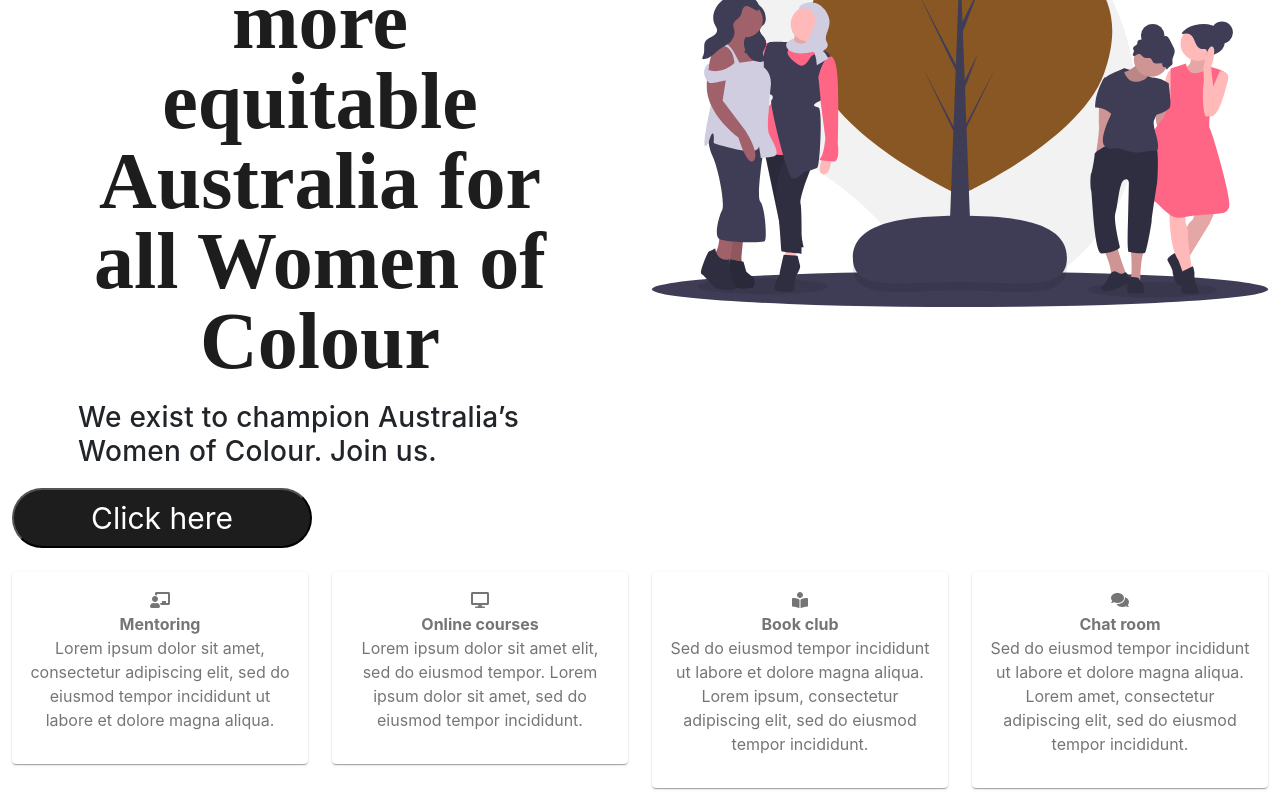
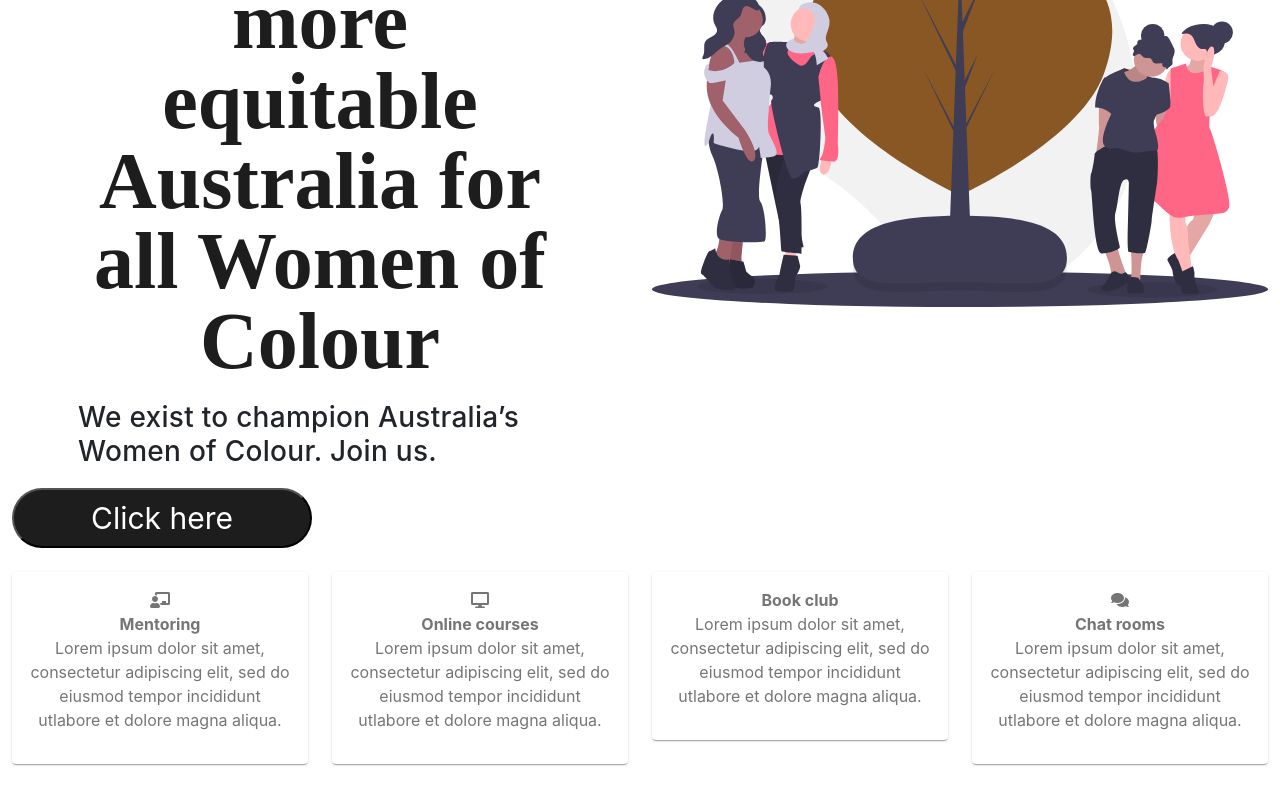
Before and after one commit to kimchirice/woc, a React (Create React App) app in the folder web/: page / in a window 1280 px wide. Shown: the part 221-1021 px from the top of the page. After the commit the page ends 997 px from the top, so only its background shows below. Built offline with nearby package versions, Linux system fonts and the light colour scheme.

Commit message:
refactor landing page cards

```diff
--- /dev/null
+++ b/web/src/components/FortAwesome/FortAwesomeIcons.jsx
@@ -0,0 +1,22 @@
+import React from "react";
+import { library } from "@fortawesome/fontawesome-svg-core";
+import {
+    faBookReader,
+    faChalkboardTeacher,
+    faCheckSquare,
+    faCoffee,
+    faComment,
+    faDesktop,
+    fas,
+} from "@fortawesome/free-solid-svg-icons";
+
+/*
+    handling fort awesome icon imports
+*/
+
+// free-solid-svg-icons
+library.add(fas, faCoffee, faDesktop, faCheckSquare, faCoffee, faChalkboardTeacher, faBookReader, faComment);
+
+const FontAwesomeGlobalIcons = ({ children }) => <>{children}</>;
+
+export default FontAwesomeGlobalIcons;
--- a/web/src/index.js
+++ b/web/src/index.js
@@ -1,12 +1,16 @@
 import React from "react";
 import ReactDOM from "react-dom";
+import reportWebVitals from "./reportWebVitals";
+
 import "./index.css";
 import AppWrapper from "./app/AppWrapper";
-import reportWebVitals from "./reportWebVitals";
+import FortAwesomeIcons from "./components/FortAwesome/FortAwesomeIcons";
 
 ReactDOM.render(
     <React.StrictMode>
-        <AppWrapper />
+        <FortAwesomeIcons>
+            <AppWrapper />
+        </FortAwesomeIcons>
     </React.StrictMode>,
     document.getElementById("root")
 );
--- a/web/src/pages/landing/Landing.jsx
+++ b/web/src/pages/landing/Landing.jsx
@@ -1,41 +1,64 @@
 import React from "react";
+import Paper from "@material-ui/core/Paper";
+import Grid from "@material-ui/core/Grid";
+import { FontAwesomeIcon } from "@fortawesome/react-fontawesome";
+
+import picture from "../../res/img/women.svg";
 import "../../app/App.css";
-import picture from "../../res/img/women.svg";
-import { makeStyles } from '@material-ui/core/styles';
-import Paper from '@material-ui/core/Paper';
-import Grid from '@material-ui/core/Grid';
-import { FontAwesomeIcon } from "../../../node_modules/@fortawesome/react-fontawesome";
-import { library } from '../../../node_modules/@fortawesome/fontawesome-svg-core'
-import { fab } from '../../../node_modules/@fortawesome/free-brands-svg-icons'
-import { faCheckSquare, faCoffee, faChalkboardTeacher, fas, faDesktop, faBookReader,faComments } from '../../../node_modules/@fortawesome/free-solid-svg-icons'
+import styles from "./Landing.style";
 
-library.add(fab, faCheckSquare, faCoffee, fas, faChalkboardTeacher, faDesktop, faBookReader, faComments)
+const cardData = [
+    {
+        icons: ["fas", "chalkboard-teacher"],
+        title: "Mentoring",
+        desc:
+            "Lorem ipsum dolor sit amet, consectetur adipiscing elit, sed do eiusmod tempor incididunt utlabore et dolore magna aliqua.",
+    },
+    {
+        icons: ["fas", "desktop"],
+        title: "Online courses",
+        desc:
+            "Lorem ipsum dolor sit amet, consectetur adipiscing elit, sed do eiusmod tempor incididunt utlabore et dolore magna aliqua.",
+    },
+    {
+        icons: ["fas", "bookreader"],
+        title: "Book club",
+        desc:
+            "Lorem ipsum dolor sit amet, consectetur adipiscing elit, sed do eiusmod tempor incididunt utlabore et dolore magna aliqua.",
+    },
+    {
+        icons: ["fas", "comments"],
+        title: "Chat rooms",
+        desc:
+            "Lorem ipsum dolor sit amet, consectetur adipiscing elit, sed do eiusmod tempor incididunt utlabore et dolore magna aliqua.",
+    },
+];
+
+const Card = ({ item, index }) => {
+    const classes = styles();
+
+    return (
+        <Grid item xs={3} key={index}>
+            <Paper className={classes.paper}>
+                <FontAwesomeIcon icon={item.icons} />
+                <header>
+                    <strong>{item.title}</strong>
+                </header>
+                <p>{item.desc}</p>
+            </Paper>
+        </Grid>
+    );
+};
 
 function Landing() {
-        const useStyles = makeStyles((theme) => ({
-            root: {
-              flexGrow: 1,
+    const classes = styles();
 
-            },
-            paper: {
-              padding: theme.spacing(2),
-              textAlign: 'center',
-              color: theme.palette.text.secondary,
-
-            },
-          }));
-
-          const classes = useStyles();
-
-        return(
+    return (
+        <>
             <Grid container spacing={3}>
                 <Grid item xs={6} md={6}>
-                            <h5 className="caption">
-                                Fairer and more equitable Australia for all Women of Colour
-                            </h5>
-                            <h5 className="description">
-                                We exist to champion Australia’s Women of Colour. Join us.
-                            </h5>
+                    <h5 className="caption">Fairer and more equitable Australia for all Women of Colour</h5>
+                    <h5 className="description">We exist to champion Australia’s Women of Colour. Join us.</h5>
                     <button type="button" className="btn-join" onClick="#">
                         Click here
                     </button>
@@ -43,66 +66,15 @@ function Landing() {
                 <Grid item xs={12} md={6}>
                     <img src={picture} alt="women of colour" className="picture"></img>
                 </Grid>
-
-                        <Grid item xs={3}>
-                            <Paper className={classes.paper}>
-                                <FontAwesomeIcon icon={["fas", "chalkboard-teacher"]}/>
-                                <header>
-                                    <strong>
-                                        Mentoring
-                                    </strong>
-                                </header>
-                                <p>
-                                    Lorem ipsum dolor sit amet, consectetur adipiscing elit, sed do eiusmod tempor incididunt ut labore et dolore magna aliqua.
-                                </p>
-                            </Paper>
-                        </Grid>
-                        <Grid item xs={3}>
-                            <Paper className={classes.paper}>
-                                <FontAwesomeIcon icon={["fas", "desktop"]}/>
-                                <header>
-                                    <strong>
-                                        Online courses
-                                    </strong>
-                                </header>
-                                <p>
-                                    Lorem ipsum dolor sit amet elit, sed do eiusmod tempor. Lorem ipsum dolor sit amet, sed do eiusmod tempor incididunt.
-                                </p>
-                            </Paper>
-                        </Grid>
-                        <Grid item xs={3}>
-                            <Paper className={classes.paper}>
-                              <FontAwesomeIcon icon={("fas", "book-reader")}/>
-                              <header>
-                                  <strong>
-                                      Book club
-                                    </strong>
-                             </header>
-                             <p>
-                             Sed do eiusmod tempor incididunt ut labore et dolore magna aliqua. Lorem ipsum, consectetur adipiscing elit, sed do eiusmod tempor incididunt.
-                             </p>
-                            </Paper>
-                        </Grid>
-                        <Grid item xs={3} >
-                            <Paper className={classes.paper} >
-                                <FontAwesomeIcon icon={["fas", "comments"]}/>
-                                <header>
-                                    <strong>
-                                        Chat room
-                                    </strong>
-                                </header>
-                                <p>
-                                Sed do eiusmod tempor incididunt ut labore et dolore magna aliqua. Lorem amet, consectetur adipiscing elit, sed do eiusmod tempor incididunt.
-                                </p>
-                            </Paper>
-                        </Grid>
             </Grid>
 
-
-
-        )
-
-    };
-
+            <Grid container spacing={3}>
+                {cardData.map((item, index) => (
+                    <Card item={item} index={index} />
+                ))}
+            </Grid>
+        </>
+    );
+}
 
 export default Landing;
--- /dev/null
+++ b/web/src/pages/landing/Landing.style.jsx
@@ -0,0 +1,14 @@
+import { makeStyles } from "@material-ui/core/styles";
+
+const styles = makeStyles((theme) => ({
+    root: {
+        flexGrow: 1,
+    },
+    paper: {
+        padding: theme.spacing(2),
+        textAlign: "center",
+        color: theme.palette.text.secondary,
+    },
+}));
+
+export default styles;
```
Lines whose indentation alone changed are shown as unchanged.
